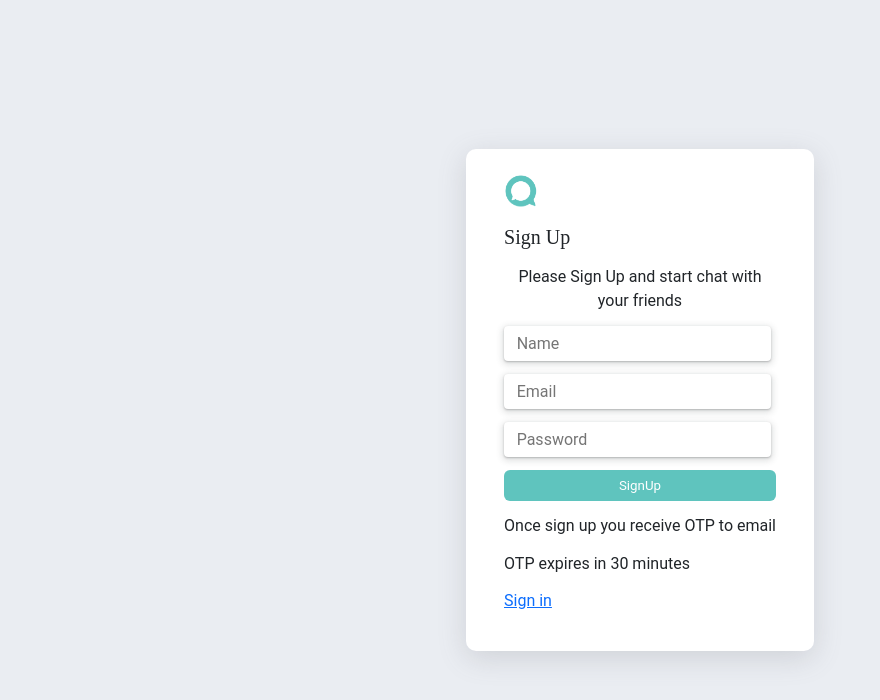
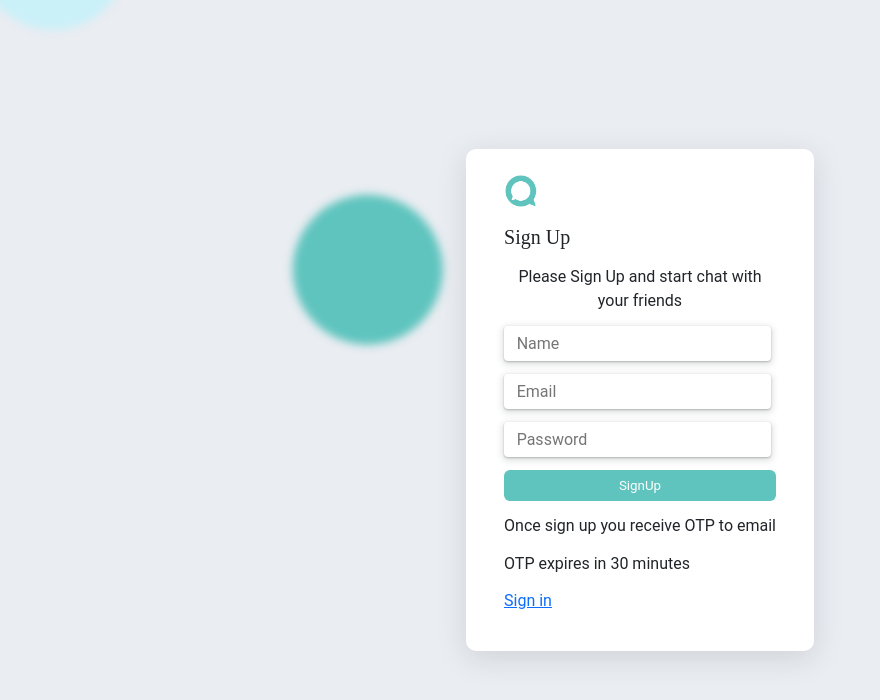
Before and after one commit to Lokesh9486/chat-app, a React (Create React App) app in the folder frontend/: page / in a window 1280 px wide. Shown: the top 700 px of the page, without its empty margins (0-880 px from the left). Built offline with nearby package versions, Linux system fonts and the light colour scheme; a web font is replaced by a local one.

Commit message:
animi js

```diff
--- a/frontend/package.json
+++ b/frontend/package.json
@@ -11,6 +11,7 @@
     "@types/node": "^16.18.23",
     "@types/react": "^18.0.34",
     "@types/react-dom": "^18.0.11",
+    "animejs": "^3.2.1",
     "bootstrap": "^5.2.3",
     "react": "^18.2.0",
     "react-dom": "^18.2.0",
@@ -46,7 +47,8 @@
     ]
   },
   "devDependencies": {
+    "@types/animejs": "^3.1.7",
     "@typescript-eslint/eslint-plugin": "^5.58.0"
   },
-  "proxy":"http://localhost:8000"
+  "proxy": "http://localhost:8000"
 }
--- a/frontend/src/screens/SignUp.tsx
+++ b/frontend/src/screens/SignUp.tsx
@@ -1,9 +1,9 @@
-import { useState,useEffect } from "react";
+import { useState,useEffect, useRef } from "react";
 import logo from "../assets/images/logo1.png";
 import { Link,useNavigate } from "react-router-dom";
 import { signUpInterface } from "../types";
-import { useAppDispatch } from "../app/hooks";
 import { useRegisterMutation } from "../app/authApi";
+import anime from "animejs";
 
 const SignUp = () => {
   const [signUp,{data,isError,isLoading,isSuccess,error,}]=useRegisterMutation();
@@ -33,7 +33,25 @@ const SignUp = () => {
       if(isSuccess){
         history('/otp',{state:{email:signUpdetail[1].value}});
       }
-  },[isSuccess])
+  },[isSuccess]);
+
+  const [animationRef, setAnimationRef] = useState<ReturnType<typeof anime> | undefined>();
+
+  useEffect(()=>{
+    setAnimationRef(
+      anime({
+        targets: ".blur-round1",
+        translateX: 500,
+        translateY: 500,
+        delay: function(el:HTMLElement, i:number) {
+          return i * 100;
+        },
+        loop: true,
+        direction: "alternate",
+        easing: "easeInOutSine"
+      }),
+  );
+  },[])
 
   function inputChange(trigger: string, value: string) {
     const filterData = signUpdetail.map((item) => {
@@ -46,7 +64,6 @@ const SignUp = () => {
     setSignUpdetail(filterData);
   }
 
-
   function registerSubmit(e: React.SyntheticEvent) {
     e.preventDefault();
     signUp({
@@ -55,6 +72,7 @@ const SignUp = () => {
       password:signUpdetail[2].value
     })
   }
+
   return (
     <section className="sign-screen">
       <form action="" onSubmit={registerSubmit}>
@@ -86,6 +104,8 @@ const SignUp = () => {
           <Link to="/">Sign in</Link>
         </div>
       </form>
+      <div className="blur-round1"></div>
+      <div className="blur-round2"></div>
     </section>
   );
 };
--- a/frontend/src/styles/screen/signup.scss
+++ b/frontend/src/styles/screen/signup.scss
@@ -5,7 +5,28 @@
     align-items: center;
     justify-content: center;
     flex-direction: column;
-
+    position: relative;
+    .blur-round1{
+        position:absolute;
+        width: 150px;
+        height: 150px;
+        top: -15%;
+        right: 90% ;
+        background-color: var(--priamry-color);
+        filter: blur(4px);
+        border-radius: 50%;
+    }
+    .blur-round2{
+        position:absolute;
+        width: 150px;
+        height: 150px;
+        top: -15%;
+        right: 90% ;
+        filter: blur(4px);
+        background-color: #caf0f8;
+        filter: blur(4px);
+        border-radius: 50%;
+    }
     form{
         display: flex;
         justify-content: center;
@@ -15,32 +36,7 @@
         padding:2% 3% 3%;
         border-radius: 10px;
         box-shadow: $box-shadow;
-        position: relative;
-        transform-style: preserve-3d;
-        // &::after{
-        //     content:" ";
-        //     transform: translate(-1px);
-        //     position:absolute;
-        //     width: 150px;
-        //     height: 150px;
-        //     top: -15%;
-        //     right: 90% ;
-        //     background-color: var(--priamry-color);
-        //     filter: blur(4px);
-        //     border-radius: 50%;
-        // }
-        // &::before{
-        //     content:" ";
-        //     position:absolute;
-        //     width: 150px;
-        //     height: 150px;
-        //     bottom:-15%;
-        //     left: 90% ;
-        //     filter: blur(4px);
-        //     background-color: #caf0f8;
-        //     filter: blur(4px);
-        //     border-radius: 50%;
-        // }
+        z-index: 3;
         .logo{
             width: FontSize(50);
         }
--- a/package.json
+++ b/package.json
@@ -10,6 +10,7 @@
   "license": "ISC",
   "dependencies": {
     "@reduxjs/toolkit": "^1.9.3",
+    "animejs": "^3.2.1",
     "bcrypt": "^5.1.0",
     "cookie-parser": "^1.4.6",
     "dotenv": "^16.0.3",
@@ -20,5 +21,4 @@
     "nodemon": "^2.0.22",
     "react-redux": "^8.0.5"
   }
-
 }
```
Also changed, not shown: 2 other files (tests, documents, lock files or other folders).
